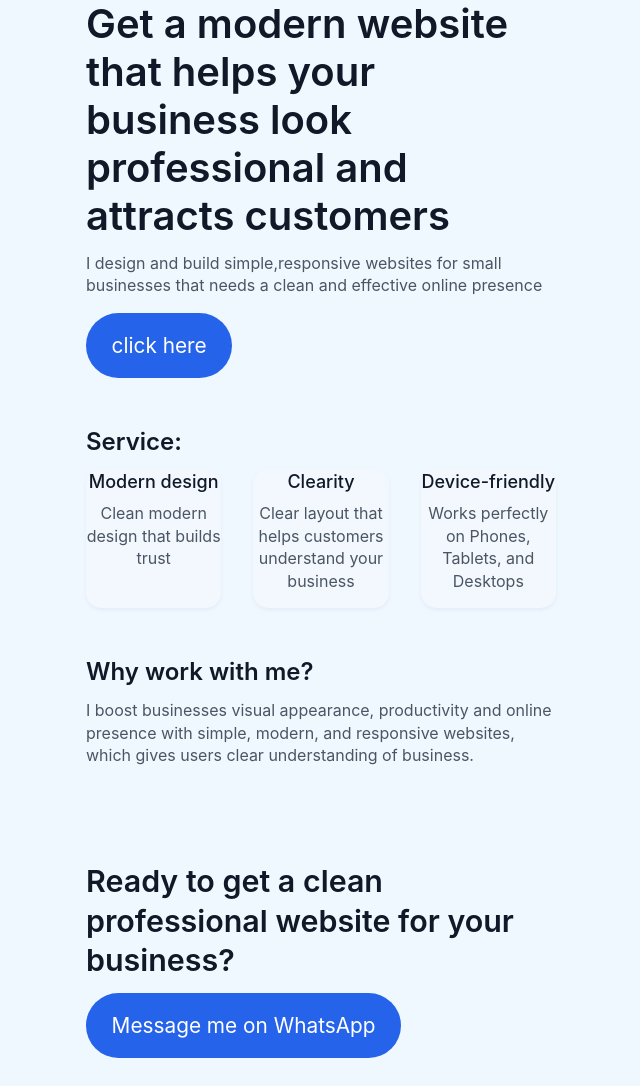
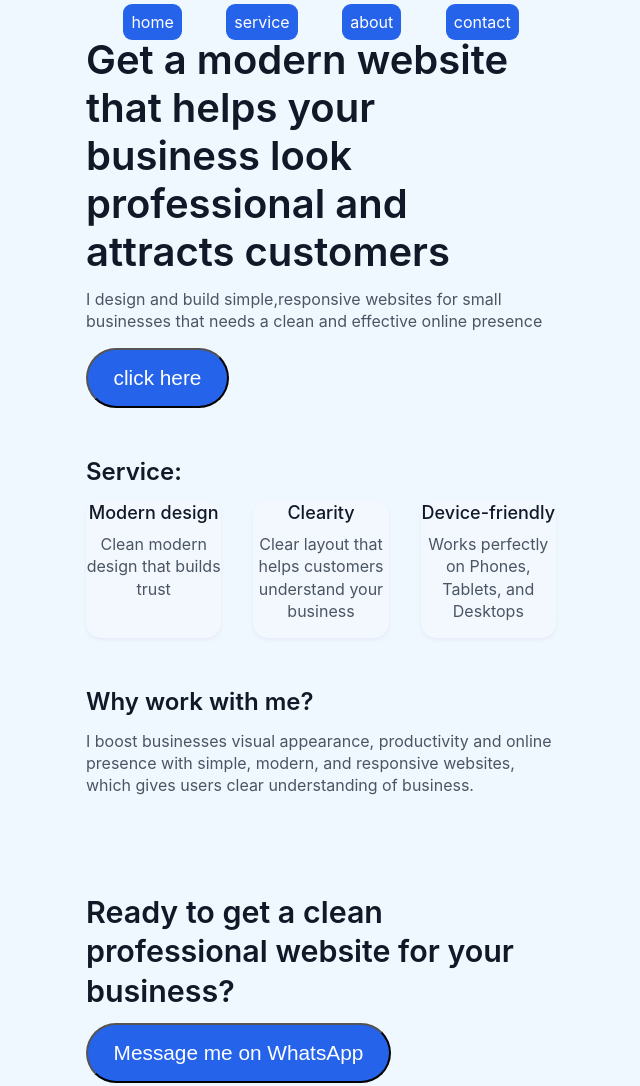
Before and after one commit to Timzy30/First-project-landing-page-, a plain HTML site: page index.html in a window 1280 px wide. Shown: the top 1086 px of the page, without its empty margins (319-959 px from the left). Drawn offline with Linux system fonts and the light colour scheme.

Commit message:
Your descriptive message here

```diff
--- a/index.html
+++ b/index.html
@@ -10,17 +10,23 @@
 <body>
 <!-- hero section -->
     <header>
-     <section class="section">
+      <nav>
+        <a href="#home">home</a>
+        <a href="#service-offer">service</a>
+        <a href="#about">about</a>
+        <a href="#contact">contact</a>
+      </nav>
+     <section id="home" class="section">
        <div class="container">
          <h1>Get a modern website that helps your business look professional and attracts customers</h1>
          <p class="CTA_link">I design and build simple,responsive websites for small businesses that needs a clean and effective online presence</p>
-         <a href="https://wa.me/message/FDWFKOCXWHH5J1" target="_blank" class="CTA-button">click here</a>
+         <button class="CTA-button"><a href="https://wa.me/message/FDWFKOCXWHH5J1" target="_blank" >click here</a></button>
        </div>
      </section>
     </header>
     <main>
 <!--service section-->
-        <section class="section">
+        <section id="service-offer" class="section">
           <div class="container">
            <h2>Service:</h2>
            <div class="Services">
@@ -40,17 +46,17 @@
           </div>
         </section>
 <!--About section-->
-        <section class="section">
+        <section id="about" class="section">
           <div class="container">
            <h2>Why work with me?</h2>
            <p>I boost businesses visual appearance, productivity and online presence with simple, modern, and responsive websites, which gives users clear understanding of business.</p>
           </div>
         </section>
 <!-- CTA section-->
-        <section class="CTA-section">
+        <section id="contact" class="CTA-section">
           <div class="container">
            <h2>Ready to get a clean professional website for your business?</h2>
-           <a href="https://wa.me/message/FDWFKOCXWHH5J1" target="_blank" class="CTA-button">Message me on WhatsApp</a>
+           <button class="CTA-button"><a href="https://wa.me/message/FDWFKOCXWHH5J1" target="_blank" >Message me on WhatsApp</a></button>
           </div>
         </section>
     </main>
--- a/style.css
+++ b/style.css
@@ -52,6 +52,25 @@ p{
     margin-bottom: 1rem;
     max-width: 60ch;
 }
+nav{
+    padding-top: 10px;
+    text-align: center;
+}
+nav>a {
+    background-color: var(--accent);
+    margin-left: 20px;
+    margin-right: 20px;
+    padding: 8px;
+    border-radius: 9px;
+    transition: all 0.6s ease;
+    transform: scale(1);
+}
+nav>a:hover{
+    background-color: var(--text-secondary);
+    margin: 40px;
+    padding: 10px;
+    transform: scale(1.7);
+}
 .section{
     padding-bottom: 3rem;
 }
@@ -77,16 +96,19 @@ p{
 .CTA-section h2{
     font-size: 1.9rem;
 }
-.CTA-button {
+ .CTA-button {
     text-decoration: none;
     background-color: var(--accent);
-    color: white;
     padding: 1rem 1.6rem;
     font-size: 1.3rem;
     display: inline-block;
     border-radius: 50px;
     transition: all 0.3s ease;
     transform: scale(1);
+}
+a{
+    text-decoration: none;
+    color: white;
 }
 .CTA-button:hover {
     background-color: rgb(3, 158, 3);
```
